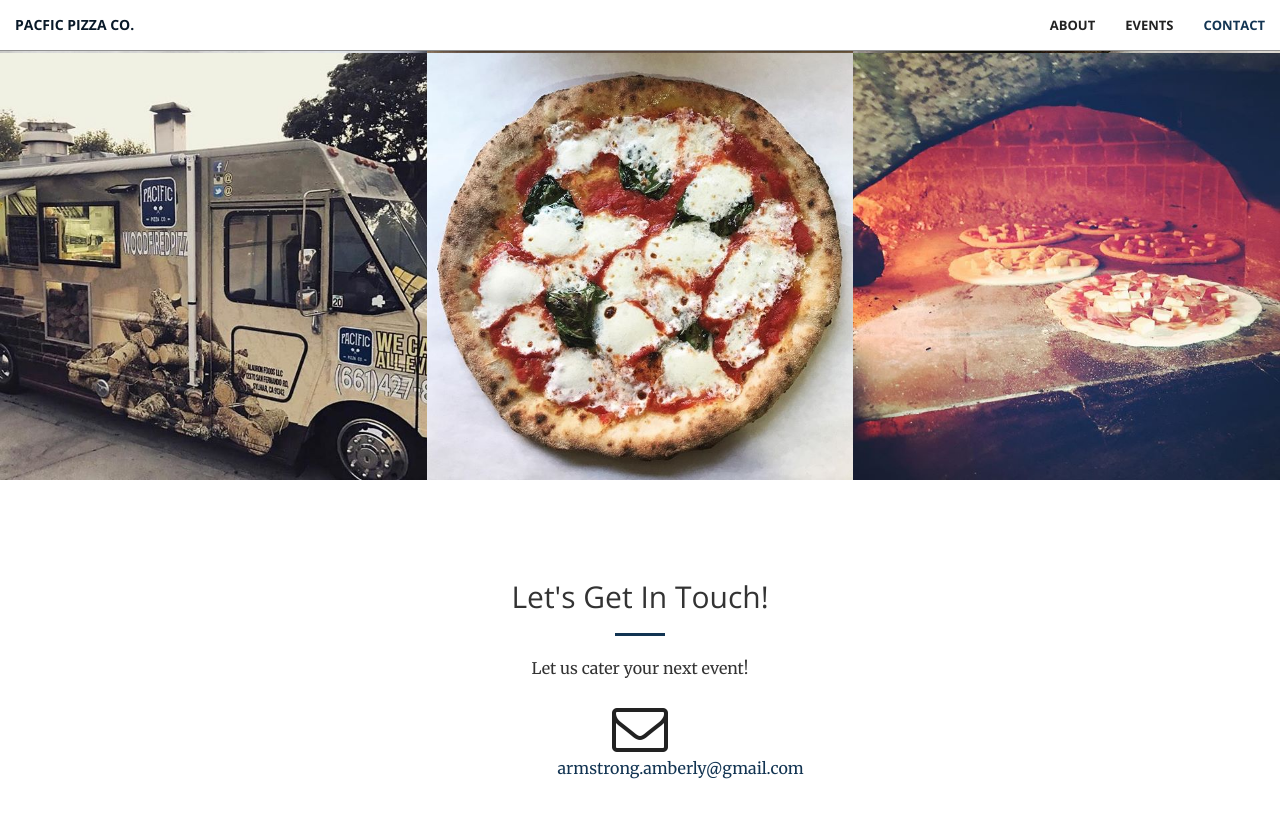
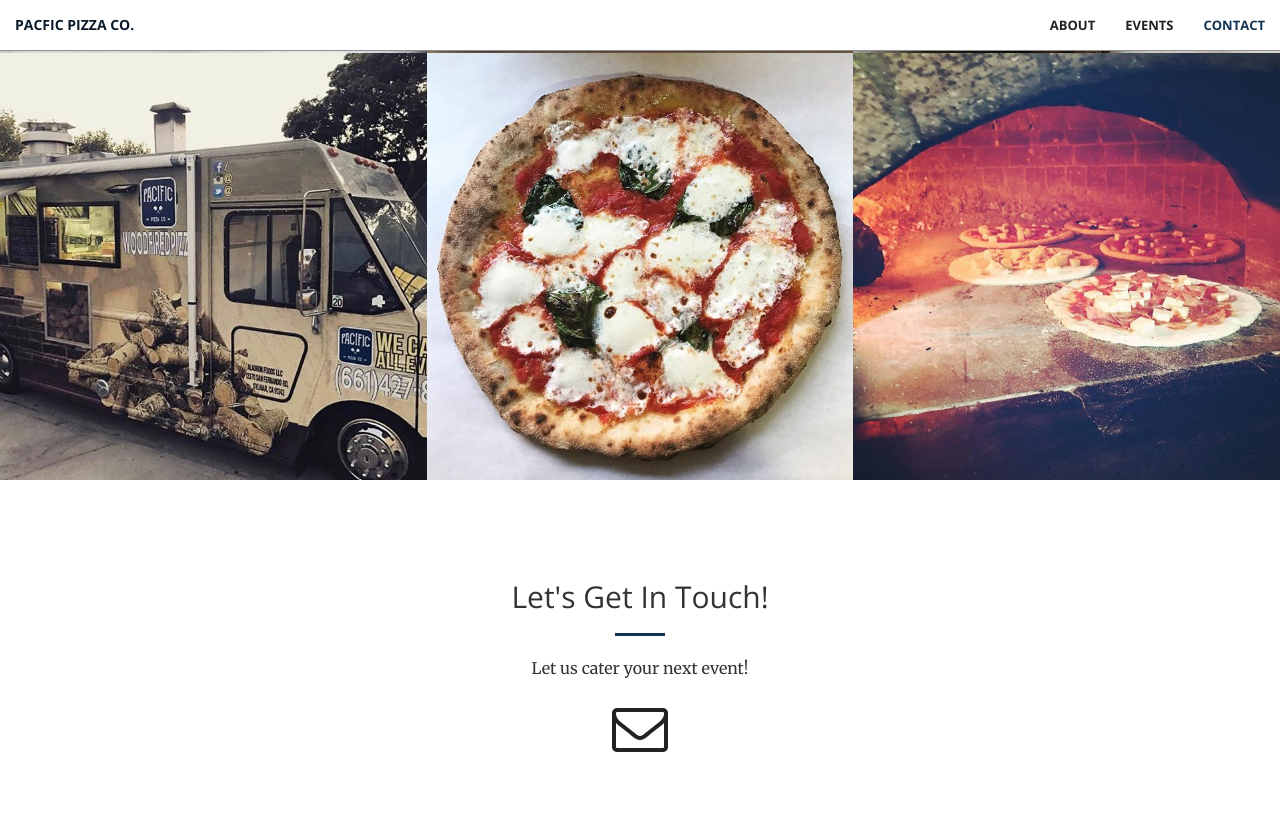
Before and after one commit to armstrongamberly/pacific-pizza-co, a Jekyll site: the page built from index.html, in a window 1280 px wide and 900 px high, scrolled down 2124 px. Shown: the top 818 px of the window. Built offline with Jekyll 4.4.1, drawn with Linux system fonts in a browser that asks for light colours; some web fonts are replaced.

Commit message:
removed email

```diff
--- a/_config.yml
+++ b/_config.yml
@@ -1,6 +1,6 @@
 # Site settings
 title: Pacific Pizza Co.
-email: armstrong.amberly@gmail.com
+email:
 description: > # this means to ignore newlines until "baseurl:"
 baseurl: "" # the subpath of your site, e.g. /blog/
 url: "" # the base hostname & protocol for your site
```
